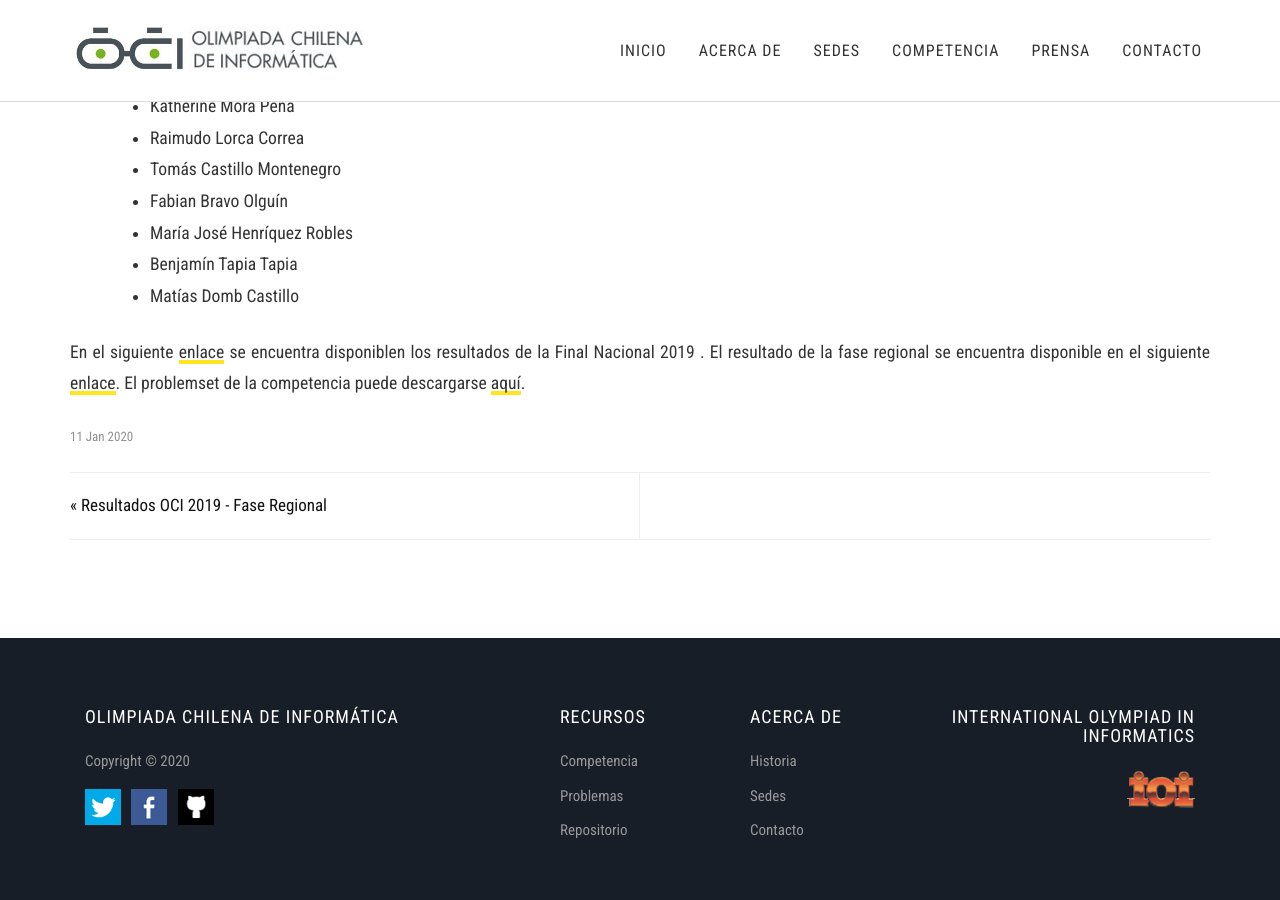
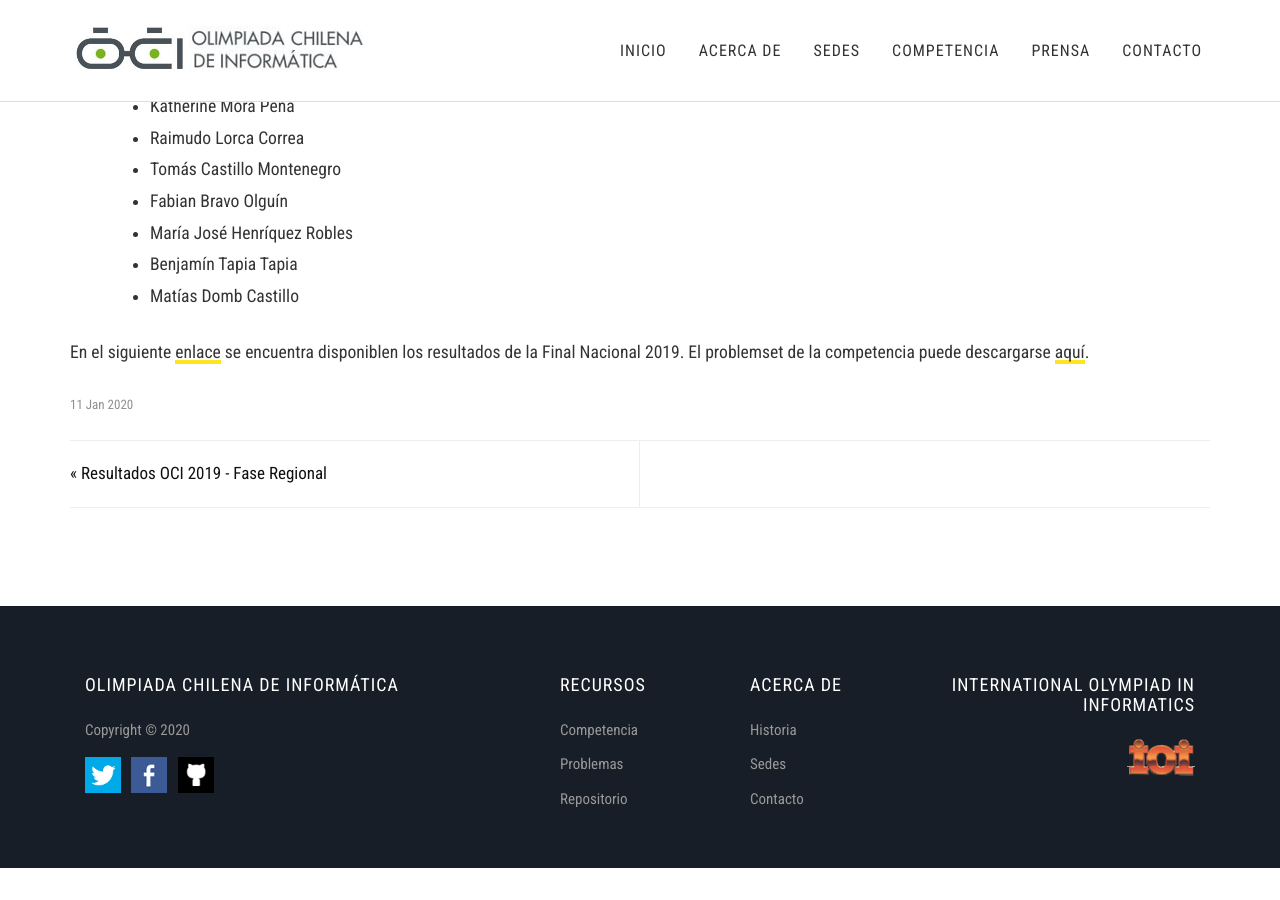
Before and after one commit to OCIoficial/ocioficial.github.io, a Jekyll site: the page built from _posts/2020-01-11-resultados-final.md, in a window 1280 px wide and 900 px high, scrolled down 1088 px. Built offline with Jekyll 4.4.1, drawn with Linux system fonts in a browser that asks for light colours; comment, search, counter and statistics services are not loaded; after the commit the page ends 1956 px from its top, so only the background shows below that.

Commit message:
Resultados Final Nacional 2019
Actualización errores de redacción en la noticia

```diff
--- a/_posts/2020-01-11-resultados-final.md
+++ b/_posts/2020-01-11-resultados-final.md
@@ -26,4 +26,4 @@ CONCEPCIÓN/SANTIAGO.- Este sábado 11 de enero del 2020 tuvo lugar la fase naci
     - Matías Domb Castillo
 
 
-En el siguiente [enlace](https://olimpiada-informatica.cl/resultados/2019/nacional.pdf) se encuentra disponiblen los resultados de la Final Nacional 2019 . El resultado de la fase regional se encuentra disponible en el siguiente [enlace](https://olimpiada-informatica.cl/resultados/2019/puntajes.pdf). El problemset de la competencia puede descargarse [aquí](https://olimpiada-informatica.cl/resultados/2019/problemsetfinal2019.pdf).
+En el siguiente [enlace](https://olimpiada-informatica.cl/resultados/2019/nacional.pdf) se encuentra disponiblen los resultados de la Final Nacional 2019. El problemset de la competencia puede descargarse [aquí](https://olimpiada-informatica.cl/resultados/2019/problemsetfinal2019.pdf).
```
